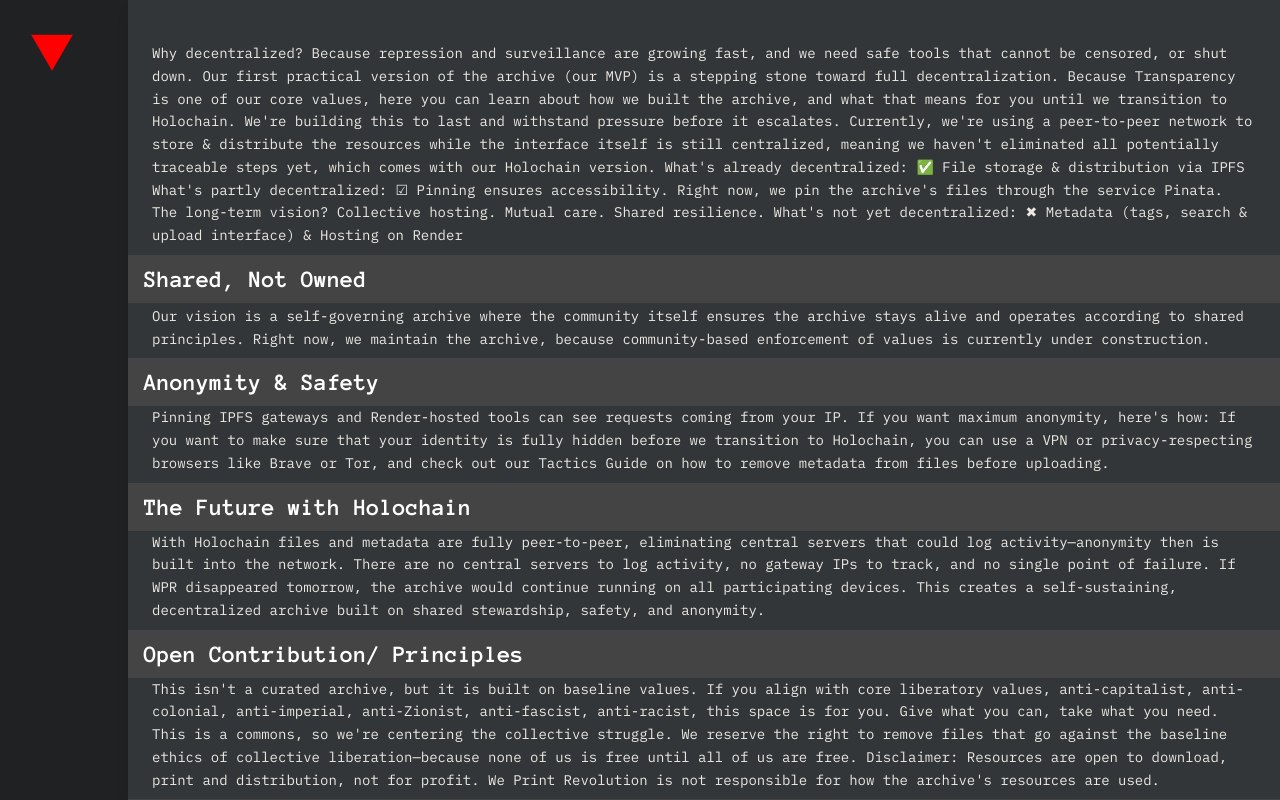
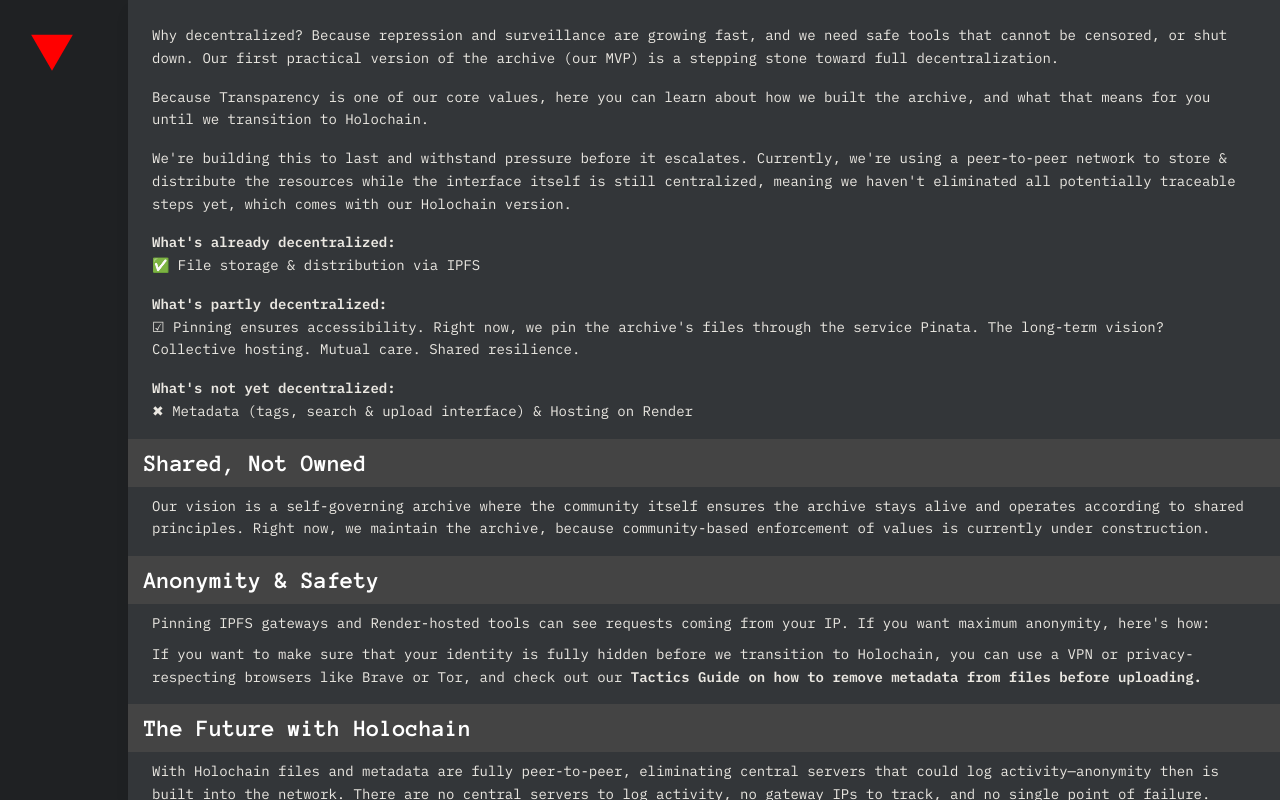
Before and after one commit to Damil001/pinata-image-api, a Next.js app in the folder frontend/: page / in a window 1280 px wide. Both pictures are taken after a click on the picture 52 px from the left and 52 px from the top of the page. Built offline with nearby package versions, Linux system fonts and the light colour scheme.

Commit message:
navbar changes

```diff
--- a/frontend/src/components/atoms/menu/menu.tsx
+++ b/frontend/src/components/atoms/menu/menu.tsx
@@ -51,40 +51,72 @@
         </div>
       </div>
       <div
-        className={`fixed top-0 right-0 h-full w-[90vw] bg-[#333639] pt-10 shadow-lg transition-transform duration-500 ease-in-out z-40 overflow-y-auto ${
+        className={`fixed top-0 right-0 h-full w-[90vw] bg-[#333639] pt-6 shadow-lg transition-transform duration-500 ease-in-out z-40 overflow-y-auto ${
           isOpen ? "translate-x-0" : "translate-x-full"
         }`}
         style={{ willChange: "transform" }}
       >
         {isOpen && (
           <div className="pb-8">
-            <div className="pl-4 pr-4 sm:pl-6 sm:pr-6 mb-2 mt-0.5">
-              <p
-                className={`text-[#EBE8E2] text-xs sm:text-sm ${ibmPlexMono.className} font-normal leading-relaxed`}
+            <div className="pl-4 pr-4 sm:pl-6 sm:pr-6 mb-4">
+              <div
+                className={`text-[#EBE8E2] text-xs sm:text-sm ${ibmPlexMono.className} font-normal leading-relaxed space-y-4`}
               >
+                <p>
                   Why decentralized? Because repression and surveillance are
-                growing fast, and we need safe tools that cannot be censored, or
-                shut down. Our first practical version of the archive (our MVP)
-                is a stepping stone toward full decentralization. Because
-                Transparency is one of our core values, here you can learn about
-                how we built the archive, and what that means for you until we
-                transition to Holochain. We&apos;re building this to last and
-                withstand pressure before it escalates. Currently, we&apos;re
-                using a peer-to-peer network to store & distribute the resources
-                while the interface itself is still centralized, meaning we
-                haven&apos;t eliminated all potentially traceable steps yet,
-                which comes with our Holochain version. What&apos;s already
-                decentralized: ✅ File storage & distribution via IPFS
-                What&apos;s partly decentralized: ☑ Pinning ensures
-                accessibility. Right now, we pin the archive&apos;s files
-                through the service Pinata. The long-term vision? Collective
-                hosting. Mutual care. Shared resilience. What&apos;s not yet
-                decentralized: ✖ Metadata (tags, search & upload interface) &
-                Hosting on Render
+                  growing fast, and we need safe tools that cannot be censored,
+                  or shut down. Our first practical version of the archive (our
+                  MVP) is a stepping stone toward full decentralization.
+                </p>
+
+                <p>
+                  Because Transparency is one of our core values, here you can
+                  learn about how we built the archive, and what that means for
+                  you until we transition to Holochain.
+                </p>
+
+                <p>
+                  We&apos;re building this to last and withstand pressure before
+                  it escalates. Currently, we&apos;re using a peer-to-peer
+                  network to store & distribute the resources while the
+                  interface itself is still centralized, meaning we haven&apos;t
+                  eliminated all potentially traceable steps yet, which comes
+                  with our Holochain version.
+                </p>
+
+                <div>
+                  <p className="font-semibold">
+                    What&apos;s already decentralized:
+                  </p>
+                  <p>✅ File storage & distribution via IPFS</p>
+                </div>
+
+                <div>
+                  <p className="font-semibold">
+                    What&apos;s partly decentralized:
+                  </p>
+                  <p>
+                    ☑ Pinning ensures accessibility. Right now, we pin the
+                    archive&apos;s files through the service Pinata. The
+                    long-term vision? Collective hosting. Mutual care. Shared
+                    resilience.
                   </p>
                 </div>
+
+                <div>
+                  <p className="font-semibold">
+                    What&apos;s not yet decentralized:
+                  </p>
+                  <p>
+                    ✖ Metadata (tags, search & upload interface) & Hosting on
+                    Render
+                  </p>
+                </div>
+              </div>
+            </div>
+
             <MenuHeading name="Shared, Not Owned" />
-            <div className="pl-4 pr-4 sm:pl-6 sm:pr-6 mb-2 mt-0.5">
+            <div className="pl-4 pr-4 sm:pl-6 sm:pr-6 mb-4 mt-2">
               <p
                 className={`text-[#EBE8E2] text-xs sm:text-sm ${ibmPlexMono.className} font-normal leading-relaxed`}
               >
@@ -95,70 +127,117 @@
                 construction.
               </p>
             </div>
+
             <MenuHeading name="Anonymity & Safety" />
-            <div className="pl-4 pr-4 sm:pl-6 sm:pr-6 mb-2">
-              <p
-                className={`text-[#EBE8E2] text-xs sm:text-sm ${ibmPlexMono.className} font-normal leading-relaxed`}
+            <div className="pl-4 pr-4 sm:pl-6 sm:pr-6 mb-4 mt-2">
+              <div
+                className={`text-[#EBE8E2] text-xs sm:text-sm ${ibmPlexMono.className} font-normal leading-relaxed space-y-2`}
               >
+                <p>
                   Pinning IPFS gateways and Render-hosted tools can see requests
-                coming from your IP. If you want maximum anonymity, here&apos;s
-                how: If you want to make sure that your identity is fully hidden
+                  coming from your IP. If you want maximum anonymity,
+                  here&apos;s how:
+                </p>
+                <p>
+                  If you want to make sure that your identity is fully hidden
                   before we transition to Holochain, you can use a VPN or
-                privacy-respecting browsers like Brave or Tor, and check out our
+                  privacy-respecting browsers like Brave or Tor, and check out
+                  our{" "}
+                  <span className="font-semibold">
                     Tactics Guide on how to remove metadata from files before
                     uploading.
+                  </span>
                 </p>
               </div>
+            </div>
+
             <MenuHeading name="The Future with Holochain" />
-            <div className="pl-4 pr-4 sm:pl-6 sm:pr-6 mb-2">
-              <p
-                className={`text-[#EBE8E2] text-xs sm:text-sm ${ibmPlexMono.className} font-normal leading-relaxed`}
+            <div className="pl-4 pr-4 sm:pl-6 sm:pr-6 mb-4 mt-2">
+              <div
+                className={`text-[#EBE8E2] text-xs sm:text-sm ${ibmPlexMono.className} font-normal leading-relaxed space-y-2`}
               >
+                <p>
                   With Holochain files and metadata are fully peer-to-peer,
                   eliminating central servers that could log activity—anonymity
-                then is built into the network. There are no central servers to
-                log activity, no gateway IPs to track, and no single point of
-                failure. If WPR disappeared tomorrow, the archive would continue
-                running on all participating devices. This creates a
-                self-sustaining, decentralized archive built on shared
-                stewardship, safety, and anonymity.
+                  then is built into the network. There are no central servers
+                  to log activity, no gateway IPs to track, and no single point
+                  of failure.
+                </p>
+                <p className="font-semibold">
+                  If WPR disappeared tomorrow, the archive would continue
+                  running on all participating devices.
+                </p>
+                <p>
+                  This creates a self-sustaining, decentralized archive built on
+                  shared stewardship, safety, and anonymity.
                 </p>
               </div>
+            </div>
+
             <MenuHeading name="Open Contribution/ Principles" />
-            <div className="pl-4 pr-4 sm:pl-6 sm:pr-6 mb-2">
-              <p
-                className={`text-[#EBE8E2] text-xs sm:text-sm ${ibmPlexMono.className} font-normal leading-relaxed`}
+            <div className="pl-4 pr-4 sm:pl-6 sm:pr-6 mb-4 mt-2">
+              <div
+                className={`text-[#EBE8E2] text-xs sm:text-sm ${ibmPlexMono.className} font-normal leading-relaxed space-y-2`}
               >
+                <p>
                   This isn&apos;t a curated archive, but it is built on baseline
-                values. If you align with core liberatory values,
-                anti-capitalist, anti-colonial, anti-imperial, anti-Zionist,
-                anti-fascist, anti-racist, this space is for you. Give what you
-                can, take what you need. This is a commons, so we&apos;re
-                centering the collective struggle. We reserve the right to
-                remove files that go against the baseline ethics of collective
-                liberation—because none of us is free until all of us are free.
+                  values.
+                </p>
+                <p>
+                  If you align with core liberatory values, anti-capitalist,
+                  anti-colonial, anti-imperial, anti-Zionist, anti-fascist,
+                  anti-racist, this space is for you.
+                </p>
+                <p className="font-semibold">
+                  Give what you can, take what you need.
+                </p>
+                <p>
+                  This is a commons, so we&apos;re centering the collective
+                  struggle.
+                </p>
+                <p>
+                  We reserve the right to remove files that go against the
+                  baseline ethics of collective liberation—because none of us is
+                  free until all of us are free.
+                </p>
+                <p>
                   Disclaimer: Resources are open to download, print and
                   distribution, not for profit. We Print Revolution is not
                   responsible for how the archive&apos;s resources are used.
                 </p>
               </div>
+            </div>
+
             <MenuHeading name="What brings the archive to life? Nodes." />
-            <div className="pl-4 pr-4 sm:pl-6 sm:pr-6 mb-2">
-              <p
-                className={`text-[#EBE8E2] text-xs sm:text-sm ${ibmPlexMono.className} font-normal leading-relaxed`}
+            <div className="pl-4 pr-4 sm:pl-6 sm:pr-6 mb-4 mt-2">
+              <div
+                className={`text-[#EBE8E2] text-xs sm:text-sm ${ibmPlexMono.className} font-normal leading-relaxed space-y-2`}
               >
-                Nodes are essential points of connection, they bring the archive
-                to life as a living, breathing tool for ideas, designs, tactics
-                and techniques. Anyone who uses the archive—who explores,
-                downloads, or contributes by uploading, is a node in our
-                decentralized web of resistance. By contributing what you can,
-                sharing what you know, and spreading resources, you help build a
-                resilient, and self-sustaining tool beyond any single person or
-                organization—because liberation is collective. Now let your
-                imagination run wild… For the love of life and the love of
-                humanity ❤️ We Print Revolution Building infrastructure for
-                resistance
+                <p>
+                  Nodes are essential points of connection, they bring the
+                  archive to life as a living, breathing tool for ideas,
+                  designs, tactics and techniques.
                 </p>
+                <p>
+                  Anyone who uses the archive—who explores, downloads, or
+                  contributes by uploading, is a node in our decentralized web
+                  of resistance.
+                </p>
+                <p>
+                  By contributing what you can, sharing what you know, and
+                  spreading resources, you help build a resilient, and
+                  self-sustaining tool beyond any single person or
+                  organization—because liberation is collective.
+                </p>
+                <p className="mt-4">
+                  Now let your imagination run wild… For the love of life and
+                  the love of humanity ♥️
+                </p>
+                <p className="mt-4 font-bold">We Print Revolution</p>
+                <p className="mt-1 italic">
+                  Building infrastructure for resistance
+                </p>
+              </div>
             </div>
           </div>
         )}
```
Lines whose indentation alone changed are shown as unchanged.
